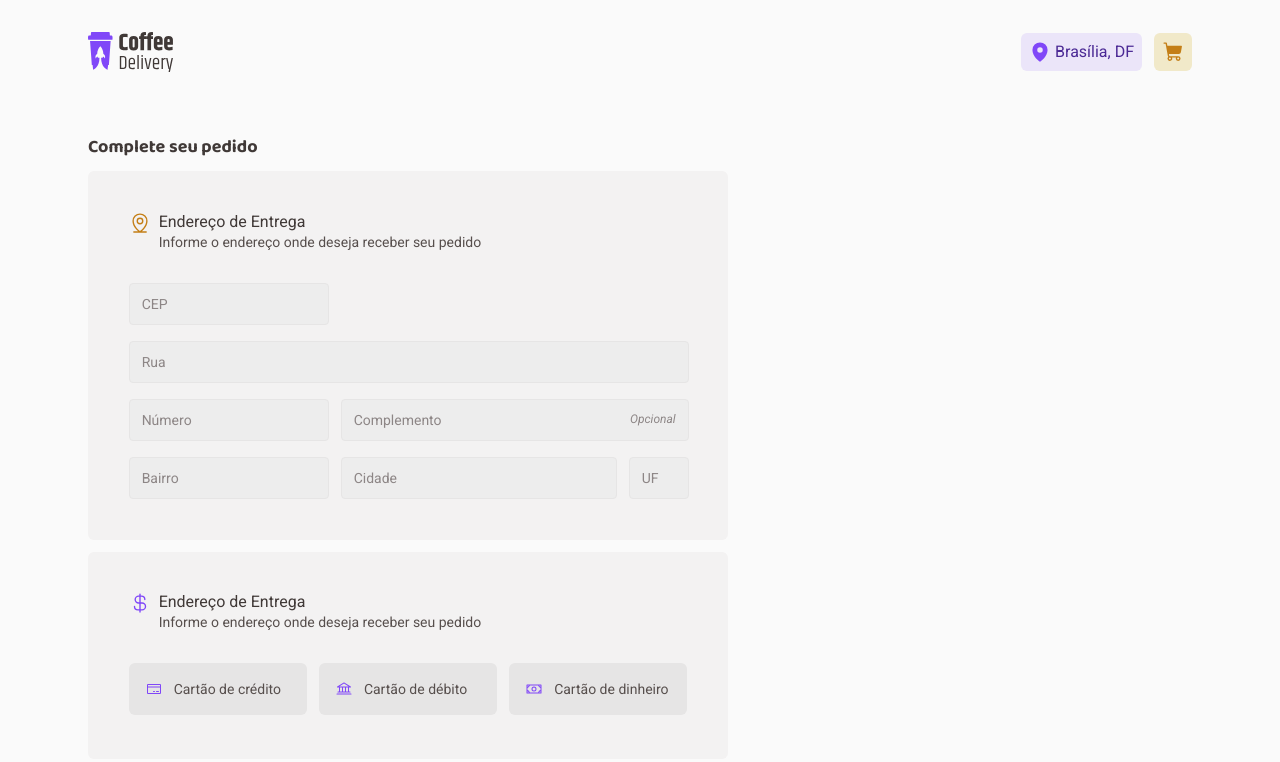
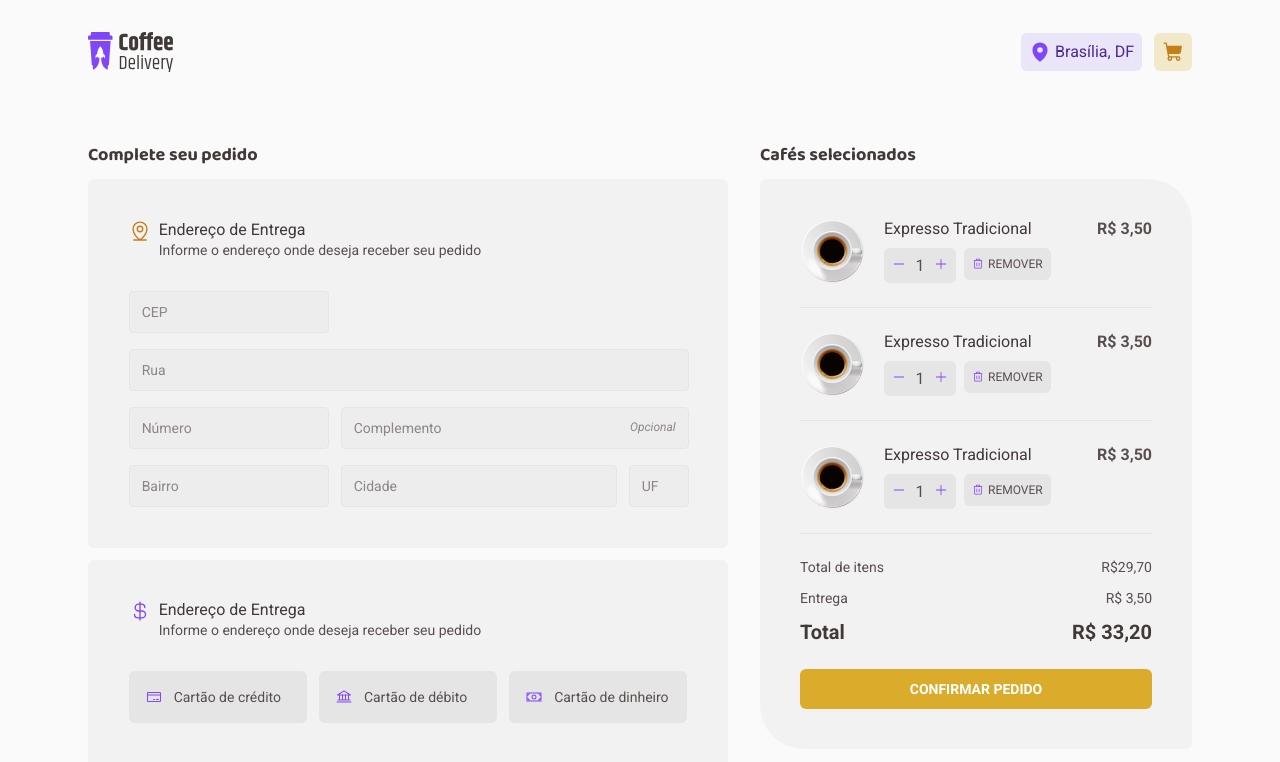
Before and after one commit to yuriqpaiva/coffee-delivery, a React (Vite) app: page /carrinho in a window 1280 px wide. Shown: the top 762 px of the page. Built offline with nearby package versions, Linux system fonts and the light colour scheme.

Commit message:
Add selected coffees container styles

```diff
--- /dev/null
+++ b/src/components/NumberSelector/index.tsx
@@ -0,0 +1,20 @@
+import { Minus, Plus } from '@phosphor-icons/react'
+import {
+  DecrementButton,
+  IncrementButton,
+  NumberSelectorContainer,
+} from './styles'
+
+export function NumberSelector() {
+  return (
+    <NumberSelectorContainer>
+      <IncrementButton type="button">
+        <Minus size={14} />
+      </IncrementButton>
+      <span>1</span>
+      <DecrementButton type="button">
+        <Plus size={14} />
+      </DecrementButton>
+    </NumberSelectorContainer>
+  )
+}
--- /dev/null
+++ b/src/components/NumberSelector/styles.ts
@@ -0,0 +1,43 @@
+import styled from 'styled-components'
+
+export const NumberSelectorContainer = styled.div`
+  position: relative;
+  overflow: hidden;
+
+  display: flex;
+  align-items: center;
+  justify-content: center;
+  width: 4.5rem;
+  border-radius: 6px;
+
+  padding: 0.5rem;
+
+  background-color: ${({ theme }) => theme.colors['base-button']};
+
+  & input {
+    display: flex;
+  }
+`
+
+const BaseOperationButton = styled.button`
+  position: absolute;
+  border: none;
+  height: 100%;
+  background-color: ${({ theme }) => theme.colors['base-button']};
+
+  cursor: pointer;
+
+  svg {
+    color: ${({ theme }) => theme.colors.purple};
+  }
+`
+
+export const IncrementButton = styled(BaseOperationButton)`
+  padding-left: 0.5rem;
+  left: 0;
+`
+
+export const DecrementButton = styled(BaseOperationButton)`
+  padding-right: 0.5rem;
+  right: 0;
+`
--- /dev/null
+++ b/src/pages/Cart/components/SelectedCoffees/SelectedCoffeeItem/index.tsx
@@ -0,0 +1,32 @@
+import { NumberSelector } from '@/components/NumberSelector'
+import {
+  ControlsWrapper,
+  InfoWrapper,
+  MainContentWrapper,
+  Price,
+  RemoveButton,
+  SelectedCoffeeItemContainer,
+} from './styles'
+import traditionalCoffeeImg from '@/assets/coffees/traditional.png'
+import { Trash } from '@phosphor-icons/react'
+
+export function SelectedCoffeeItem() {
+  return (
+    <SelectedCoffeeItemContainer>
+      <InfoWrapper>
+        <img src={traditionalCoffeeImg} alt="" />
+        <MainContentWrapper>
+          <span>Expresso Tradicional</span>
+          <ControlsWrapper>
+            <NumberSelector />
+            <RemoveButton>
+              <Trash />
+              Remover
+            </RemoveButton>
+          </ControlsWrapper>
+        </MainContentWrapper>
+      </InfoWrapper>
+      <Price>R$ 3,50</Price>
+    </SelectedCoffeeItemContainer>
+  )
+}
--- /dev/null
+++ b/src/pages/Cart/components/SelectedCoffees/SelectedCoffeeItem/styles.ts
@@ -0,0 +1,70 @@
+import styled from 'styled-components'
+
+export const SelectedCoffeeItemContainer = styled.div`
+  display: flex;
+  justify-content: space-between;
+
+  padding-bottom: 1.5rem;
+  border-bottom: 1px solid ${({ theme }) => theme.colors['base-button']};
+
+  & img {
+    width: 64px;
+    height: 64px;
+  }
+`
+
+export const InfoWrapper = styled.div`
+  display: flex;
+  gap: 1.25rem;
+`
+
+export const MainContentWrapper = styled.div`
+  display: flex;
+  flex-direction: column;
+  gap: 0.5rem;
+
+  & > span {
+    color: ${({ theme }) => theme.colors['base-subtitle']};
+    font-size: 1rem;
+    line-height: 1.3;
+    font-weight: 400;
+  }
+`
+
+export const ControlsWrapper = styled.div`
+  display: flex;
+  gap: 0.5rem;
+`
+
+export const RemoveButton = styled.button`
+  border: none;
+  border-radius: 6px;
+  background-color: ${({ theme }) => theme.colors['base-button']};
+
+  height: 2rem;
+
+  padding: 0 0.5rem;
+
+  color: ${({ theme }) => theme.colors['base-text']};
+  font-size: 0.75rem;
+  line-height: 0;
+  font-weight: 400;
+  text-transform: uppercase;
+
+  display: flex;
+  align-items: center;
+  gap: 0.25rem;
+
+  cursor: pointer;
+
+  svg {
+    color: ${({ theme }) => theme.colors.purple};
+  }
+`
+
+export const Price = styled.strong`
+  color: ${({ theme }) => theme.colors['base-text']};
+  font-size: 1rem;
+  line-height: 1.3;
+  font-weight: 700;
+`
--- /dev/null
+++ b/src/pages/Cart/components/SelectedCoffees/index.tsx
@@ -0,0 +1,42 @@
+import { SelectedCoffeeItem } from './SelectedCoffeeItem'
+import {
+  CoffeesWrapper,
+  ContentWrapper,
+  PurchaseSummary,
+  SelectedCoffeesContainer,
+  Title,
+  PurchaseSummaryTextWrapper,
+  PurchaseText,
+  PurchaseTotalText,
+  ConfirmButton,
+} from './styles'
+
+export function SelectedCoffees() {
+  return (
+    <SelectedCoffeesContainer>
+      <Title>Cafés selecionados</Title>
+      <ContentWrapper>
+        <CoffeesWrapper>
+          <SelectedCoffeeItem />
+          <SelectedCoffeeItem />
+          <SelectedCoffeeItem />
+        </CoffeesWrapper>
+        <PurchaseSummary>
+          <PurchaseSummaryTextWrapper>
+            <PurchaseText>Total de itens</PurchaseText>
+            <PurchaseText>R$29,70</PurchaseText>
+          </PurchaseSummaryTextWrapper>
+          <PurchaseSummaryTextWrapper>
+            <PurchaseText>Entrega</PurchaseText>
+            <PurchaseText>R$ 3,50</PurchaseText>
+          </PurchaseSummaryTextWrapper>
+          <PurchaseSummaryTextWrapper>
+            <PurchaseTotalText>Total</PurchaseTotalText>
+            <PurchaseTotalText>R$ 33,20</PurchaseTotalText>
+          </PurchaseSummaryTextWrapper>
+        </PurchaseSummary>
+        <ConfirmButton>Confirmar pedido</ConfirmButton>
+      </ContentWrapper>
+    </SelectedCoffeesContainer>
+  )
+}
--- /dev/null
+++ b/src/pages/Cart/components/SelectedCoffees/styles.ts
@@ -0,0 +1,77 @@
+import styled from 'styled-components'
+
+export const SelectedCoffeesContainer = styled.div`
+  display: flex;
+  flex-direction: column;
+  gap: 0.75rem;
+`
+export const Title = styled.h2`
+  font-family: 'Baloo 2';
+  color: ${({ theme }) => theme.colors['base-subtitle']};
+  font-weight: 600;
+  font-size: 1.125rem;
+  line-height: 1.3;
+`
+
+export const ContentWrapper = styled.div`
+  width: 100%;
+  background-color: ${({ theme }) => theme.colors['base-card']};
+  border-top-left-radius: 6px;
+  border-top-right-radius: 44px;
+  border-bottom-left-radius: 44px;
+  border-bottom-right-radius: 6px;
+
+  padding: 2.5rem;
+`
+
+export const CoffeesWrapper = styled.div`
+  display: flex;
+  flex-direction: column;
+  gap: 1.5rem;
+`
+
+export const PurchaseSummary = styled.div`
+  margin-top: 1.5rem;
+
+  display: flex;
+  flex-direction: column;
+  gap: 0.75rem;
+`
+
+export const PurchaseSummaryTextWrapper = styled.div`
+  display: flex;
+  justify-content: space-between;
+`
+
+export const PurchaseText = styled.span`
+  color: ${({ theme }) => theme.colors['base-text']};
+  line-height: 1.3;
+  font-size: 0.875rem;
+  font-weight: 400;
+`
+
+export const PurchaseTotalText = styled.strong`
+  color: ${({ theme }) => theme.colors['base-subtitle']};
+  line-height: 1.3;
+  font-size: 1.25rem;
+  font-weight: 700;
+`
+
+export const ConfirmButton = styled.button`
+  padding: 0.75rem 0.5rem;
+  background-color: ${({ theme }) => theme.colors.yellow};
+  color: ${({ theme }) => theme.colors.white};
+  width: 100%;
+  text-transform: uppercase;
+  border: 0;
+  border-radius: 6px;
+  margin-top: 1.5rem;
+
+  font-size: 0.875rem;
+  font-weight: bold;
+  cursor: pointer;
+
+  &:hover {
+    background-color: ${({ theme }) => theme.colors['yellow-dark']};
+  }
+`
--- a/src/pages/Cart/index.tsx
+++ b/src/pages/Cart/index.tsx
@@ -1,5 +1,6 @@
 import { Wrapper } from '../../components/Wrapper'
 import { OrderForm } from './components/OrderForm'
+import { SelectedCoffees } from './components/SelectedCoffees'
 import { CartContainer } from './styles'
 
 export function Cart() {
@@ -7,6 +8,7 @@ export function Cart() {
     <Wrapper>
       <CartContainer>
         <OrderForm />
+        <SelectedCoffees />
       </CartContainer>
     </Wrapper>
   )
--- a/src/pages/Cart/styles.ts
+++ b/src/pages/Cart/styles.ts
@@ -3,5 +3,8 @@ import styled from 'styled-components'
 export const CartContainer = styled.div`
   display: grid;
 
+  column-gap: 2rem;
+
   grid-template-columns: repeat(2, 1fr);
+  margin-top: 0.5rem;
 `
--- a/src/pages/Home/components/CoffeeList/CoffeeItem/index.tsx
+++ b/src/pages/Home/components/CoffeeList/CoffeeItem/index.tsx
@@ -2,18 +2,16 @@ import {
   CoffeeDescription,
   CoffeeItemContainer,
   CoffeeName,
-  DecrementButton,
   Footer,
-  IncrementButton,
   Price,
-  Selector,
   SelectorWrapper,
   ShopButton,
   Tag,
   TagsWrapper,
 } from './styles'
-import { Minus, Plus, ShoppingCart } from '@phosphor-icons/react'
+import { ShoppingCart } from '@phosphor-icons/react'
 import { Coffee } from '../data/coffees'
+import { NumberSelector } from '../../../../../components/NumberSelector'
 
 interface Props {
   coffee: Coffee
@@ -42,15 +40,7 @@ export function CoffeeItem({ coffee }: Props) {
           R$<strong>{formattedPrice}</strong>
         </Price>
         <SelectorWrapper>
-          <Selector>
-            <IncrementButton type="button">
-              <Minus size={14} />
-            </IncrementButton>
-            <span>1</span>
-            <DecrementButton type="button">
-              <Plus size={14} />
-            </DecrementButton>
-          </Selector>
+          <NumberSelector />
           <ShopButton to="/carrinho" type="button">
             <ShoppingCart weight="fill" />
           </ShopButton>
--- a/src/pages/Home/components/CoffeeList/CoffeeItem/styles.ts
+++ b/src/pages/Home/components/CoffeeList/CoffeeItem/styles.ts
@@ -80,48 +80,6 @@ export const Price = styled.span`
   }
 `
 
-export const Selector = styled.div`
-  position: relative;
-  overflow: hidden;
-
-  display: flex;
-  align-items: center;
-  justify-content: center;
-  width: 4.5rem;
-  border-radius: 6px;
-
-  padding: 0.5rem;
-
-  background-color: ${({ theme }) => theme.colors['base-button']};
-
-  & input {
-    display: flex;
-  }
-`
-
-const BaseOperationButton = styled.button`
-  position: absolute;
-  border: none;
-  height: 100%;
-  background-color: ${({ theme }) => theme.colors['base-button']};
-
-  cursor: pointer;
-
-  svg {
-    color: ${({ theme }) => theme.colors.purple};
-  }
-`
-
-export const IncrementButton = styled(BaseOperationButton)`
-  padding-left: 0.5rem;
-  left: 0;
-`
-
-export const DecrementButton = styled(BaseOperationButton)`
-  padding-right: 0.5rem;
-  right: 0;
-`
-
 export const SelectorWrapper = styled.div`
   display: flex;
   gap: 0.5rem;
--- a/tsconfig.json
+++ b/tsconfig.json
@@ -17,7 +17,8 @@
     "jsx": "react-jsx",
     "baseUrl": ".",
     "paths": {
-      "@/assets/*": ["src/assets/*"]
+      "@/assets/*": ["src/assets/*"],
+      "@/components/*": ["src/components/*"]
     }
   },
   "include": ["src"],
```
